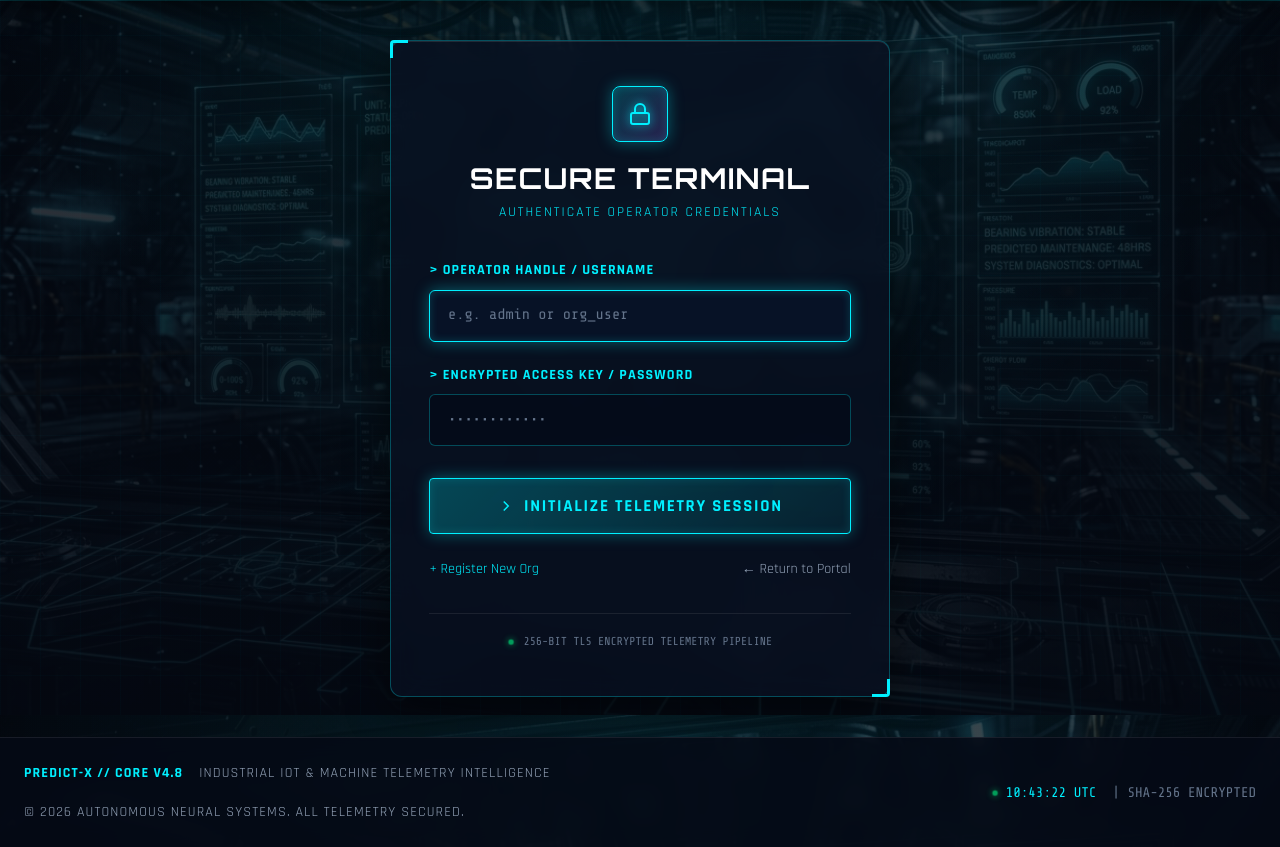
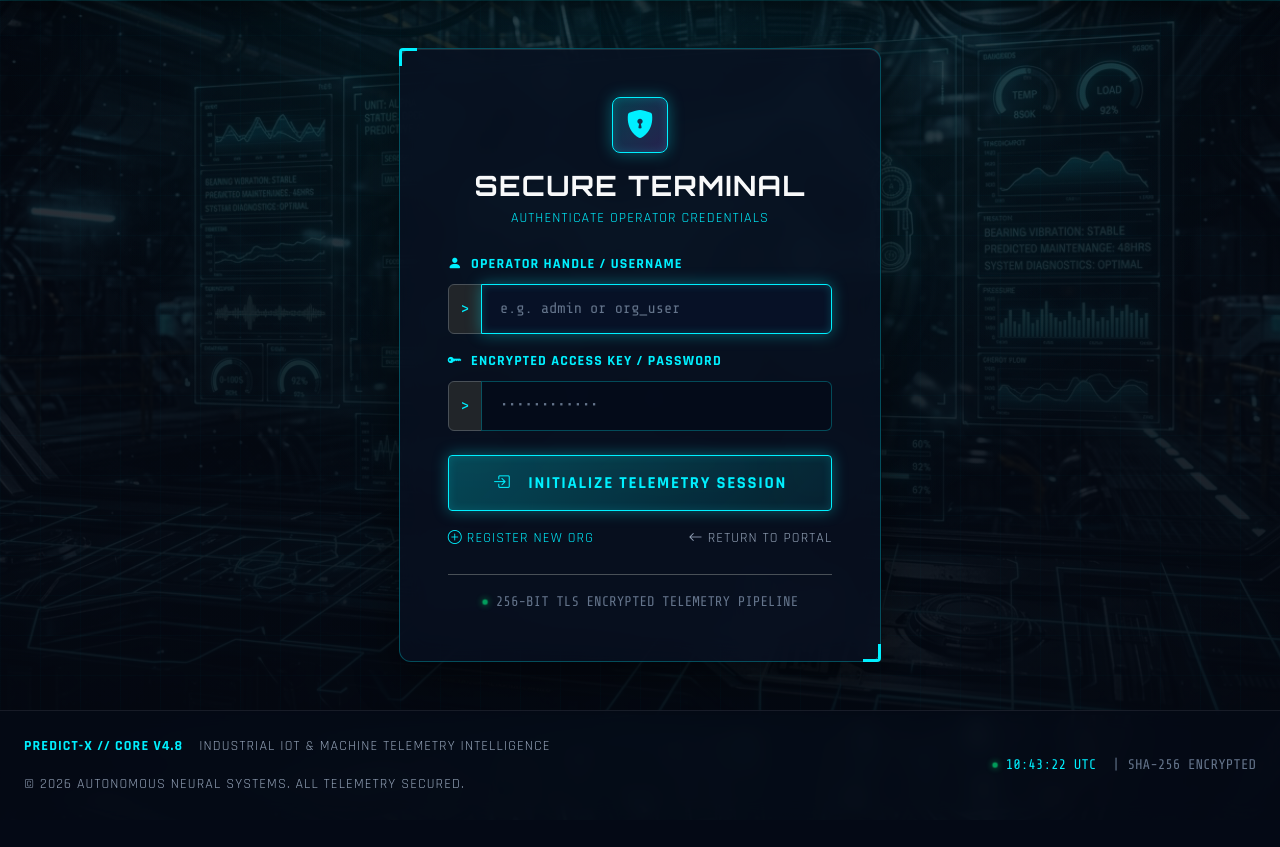
Before and after one commit to VishnuSuresh0204/Predictive_Maintenance, a Django app: page /login/ in a window 1280 px wide; the page is wider, and only the part inside the window is pictured. Shown: the part 85-932 px from the top of that part. After the commit the page ends 873 px from the top of that part, so only its background shows below. Run offline with Django 5.2, Linux system fonts and the light colour scheme.

Commit message:
Update login template

```diff
--- a/maintain/templates/login.html
+++ b/maintain/templates/login.html
@@ -4,18 +4,17 @@
 {% block title %}TERMINAL LOGIN // PREDICT-X Authentication{% endblock %}
 
 {% block content %}
-<div class="container" style="display: flex; justify-content: center; align-items: center; min-height: 75vh;">
-  <div class="glass-panel cyber-panel" style="width: 100%; max-width: 500px; padding: 2.8rem 2.4rem;">
+<div class="container py-5 d-flex justify-content-center align-items-center min-vh-75">
+  <div class="row w-100 justify-content-center">
+    <div class="col-12 col-sm-10 col-md-8 col-lg-5">
+      <div class="glass-panel cyber-panel p-4 p-md-5">
         <!-- Terminal Header -->
-    <div style="text-align: center; margin-bottom: 2.2rem;">
-      <div class="brand-icon" style="margin: 0 auto 1.2rem auto; width: 56px; height: 56px;">
-        <svg width="30" height="30" viewBox="0 0 24 24" fill="none" stroke="currentColor" stroke-width="2">
-          <rect x="3" y="11" width="18" height="11" rx="2" ry="2"></rect>
-          <path d="M7 11V7a5 5 0 0 1 10 0v4"></path>
-        </svg>
+        <div class="text-center mb-4">
+          <div class="brand-icon mx-auto mb-3 d-flex align-items-center justify-content-center" style="width: 56px; height: 56px;">
+            <i class="bi bi-shield-lock-fill text-cyan fs-3"></i>
           </div>
-      <h2 style="font-size: 1.8rem; margin-bottom: 0.4rem; color: #fff;">SECURE TERMINAL</h2>
-      <p class="font-tech text-cyan" style="font-size: 0.85rem; letter-spacing: 0.15em;">
+          <h2 class="h3 text-light mb-1 font-display">SECURE TERMINAL</h2>
+          <p class="font-tech text-cyan small tracking-wider mb-0">
             AUTHENTICATE OPERATOR CREDENTIALS
           </p>
         </div>
@@ -24,58 +23,63 @@
         <form action="/login/" method="POST" autocomplete="on">
           {% csrf_token %}
 
-      <div class="form-group">
-        <label for="username" class="form-label">
-          <span>&gt; OPERATOR HANDLE / USERNAME</span>
+          <div class="mb-3">
+            <label for="username" class="form-label font-tech text-cyan small fw-bold">
+              <i class="bi bi-person-fill me-1"></i> OPERATOR HANDLE / USERNAME
             </label>
+            <div class="input-group">
+              <span class="input-group-text bg-dark border-cyan text-cyan font-mono">&gt;</span>
               <input
                 type="text"
                 id="username"
                 name="username"
-          class="cyber-input"
+                class="form-control cyber-input"
                 placeholder="e.g. admin or org_user"
                 required
                 autofocus
               >
             </div>
+          </div>
 
-      <div class="form-group" style="margin-bottom: 2rem;">
-        <label for="password" class="form-label">
-          <span>&gt; ENCRYPTED ACCESS KEY / PASSWORD</span>
+          <div class="mb-4">
+            <label for="password" class="form-label font-tech text-cyan small fw-bold">
+              <i class="bi bi-key-fill me-1"></i> ENCRYPTED ACCESS KEY / PASSWORD
             </label>
+            <div class="input-group">
+              <span class="input-group-text bg-dark border-cyan text-cyan font-mono">&gt;</span>
               <input
                 type="password"
                 id="password"
                 name="password"
-          class="cyber-input"
-          placeholder="&bull;&bull;&bull;&bull;&bull;&bull;&bull;&bull;&bull;&bull;&bull;&bull;"
+                class="form-control cyber-input"
+                placeholder="••••••••••••"
                 required
               >
             </div>
+          </div>
 
-      <button type="submit" class="cyber-btn cyber-btn-cyan cyber-btn-lg" style="width: 100%; margin-bottom: 1.5rem;">
-        <svg width="18" height="18" viewBox="0 0 24 24" fill="none" stroke="currentColor" stroke-width="2">
-          <polyline points="9 18 15 12 9 6"></polyline>
-        </svg>
-        INITIALIZE TELEMETRY SESSION
+          <button type="submit" class="cyber-btn cyber-btn-cyan cyber-btn-lg w-100 mb-3">
+            <i class="bi bi-box-arrow-in-right me-2"></i> INITIALIZE TELEMETRY SESSION
           </button>
 
           <!-- Sub Links -->
-      <div style="display: flex; justify-content: space-between; align-items: center; font-family: var(--font-tech); font-size: 0.88rem;">
-        <a href="/register/" class="text-cyan" style="text-decoration: none; display: flex; align-items: center; gap: 0.3rem;">
-          <span>+ Register New Org</span>
+          <div class="d-flex justify-content-between align-items-center font-tech small">
+            <a href="/register/" class="text-cyan text-decoration-none d-flex align-items-center gap-1">
+              <i class="bi bi-plus-circle"></i> Register New Org
             </a>
-        <a href="/" class="text-muted" style="text-decoration: none;">
-          &larr; Return to Portal
+            <a href="/" class="text-muted text-decoration-none d-flex align-items-center gap-1">
+              <i class="bi bi-arrow-left"></i> Return to Portal
             </a>
           </div>
         </form>
 
         <!-- Security Encryption Info Badge -->
-    <div style="margin-top: 2rem; padding-top: 1.2rem; border-top: 1px solid var(--border-subtle); display: flex; align-items: center; justify-content: center; gap: 0.6rem; font-family: var(--font-mono); font-size: 0.72rem; color: var(--text-dim);">
+        <div class="mt-4 pt-3 border-top border-subtle d-flex align-items-center justify-content-center gap-2 font-mono text-dim small">
           <span class="pulse-dot"></span>
           <span>256-BIT TLS ENCRYPTED TELEMETRY PIPELINE</span>
         </div>
       </div>
     </div>
+  </div>
+</div>
 {% endblock %}
```
Lines whose indentation alone changed are shown as unchanged.
